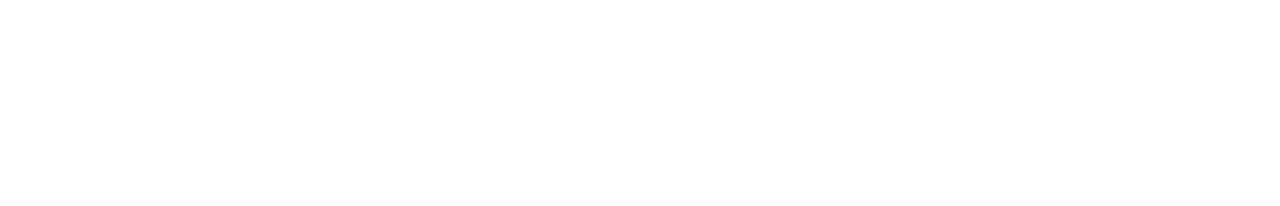
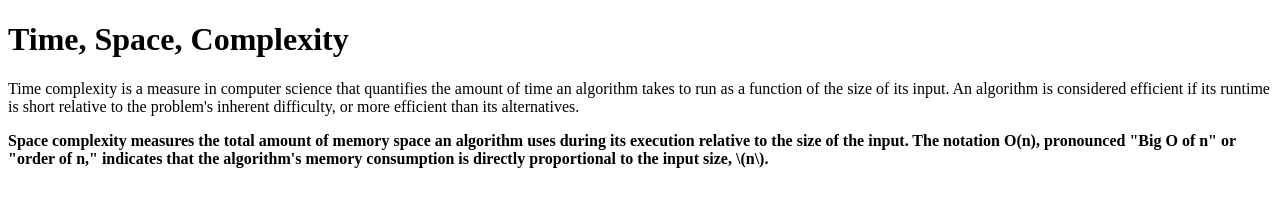
Before and after one commit to acciojob/time-and-space-complexity-piyush0718, a website: page main.html in a window 1280 px wide. Drawn offline with Linux system fonts and the light colour scheme.

Commit message:
created a submission

```diff
--- a/main.html
+++ b/main.html
@@ -1,16 +1,14 @@
 <!DOCTYPE html>
-
-<html>
-
+<html lang="en">
 <head>
-	<link rel="stylesheet" href="styles.css">
+    <meta charset="UTF-8">
+    <meta name="viewport" content="width=device-width, initial-scale=1.0">
+    <title>Document</title>
 </head>
-
 <body>
-	<!-- the entire body must be written by student -->
-    <script type="text/javascript" src="./script.js">
-</script>
+    <h1>Time, Space, Complexity</h1>
+    <p>Time complexity is a measure in computer science that quantifies the amount of time an algorithm takes to run as a function of the size of its input. An algorithm is considered efficient if its runtime is short relative to the problem's inherent difficulty, or more efficient than its alternatives.</p>
+    <p><b>Space complexity measures the total amount of memory space an algorithm uses during its execution relative to the size of the input. The notation O(n), pronounced "Big O of n" or "order of n," indicates that the algorithm's memory consumption is directly proportional to the input size, \(n\).</b></p>
 
 </body>
-
 </html>
```
